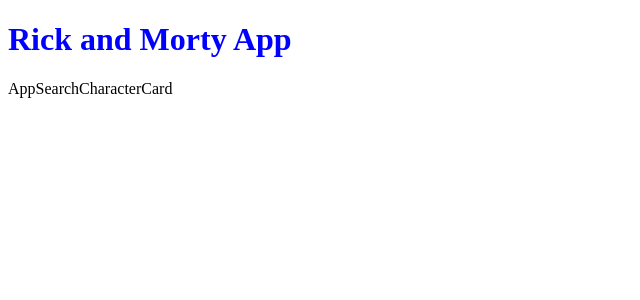
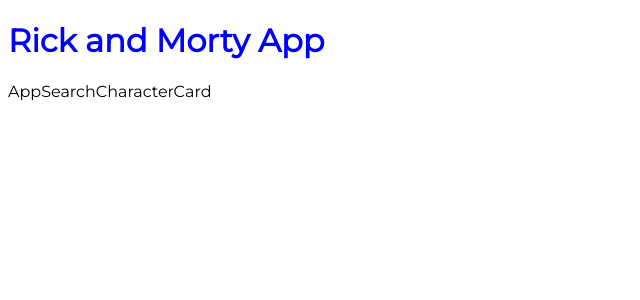
Before and after one commit to taniot/vue-rick-morty-demo, a Vue app: page / in a window 1280 px wide. Shown: the top 300 px of the page, without its empty margins (0-640 px from the left). Built offline with nearby package versions, Linux system fonts and the light colour scheme.

Commit message:
script: font montserrat

```diff
--- a/package.json
+++ b/package.json
@@ -10,6 +10,7 @@
     "prova": "cd .."
   },
   "dependencies": {
+    "@fontsource/montserrat": "^5.0.16",
     "vue": "^3.3.8"
   },
   "devDependencies": {
--- a/src/assets/scss/partial/_fonts.scss
+++ b/src/assets/scss/partial/_fonts.scss
@@ -3,3 +3,7 @@
 FONTS
 *********
 */
+
+body {
+  font-family: 'Montserrat';
+}
--- a/src/assets/scss/style.scss
+++ b/src/assets/scss/style.scss
@@ -1 +1,2 @@
 @use './partial/common' as *;
+@use './partial/fonts' as *;
--- a/src/main.js
+++ b/src/main.js
@@ -1,6 +1,8 @@
 import { createApp } from 'vue';
 //file di partenza stili progetto
 import './assets/scss/style.scss';
+//font montserrat
+import '@fontsource/montserrat';
 //file di partenza Vue
 import App from './App.vue';
 
```
Also changed, not shown: 1 other file (tests, documents, lock files or other folders).
